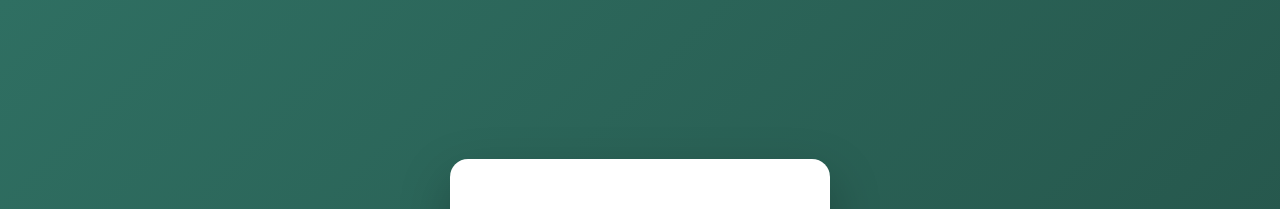
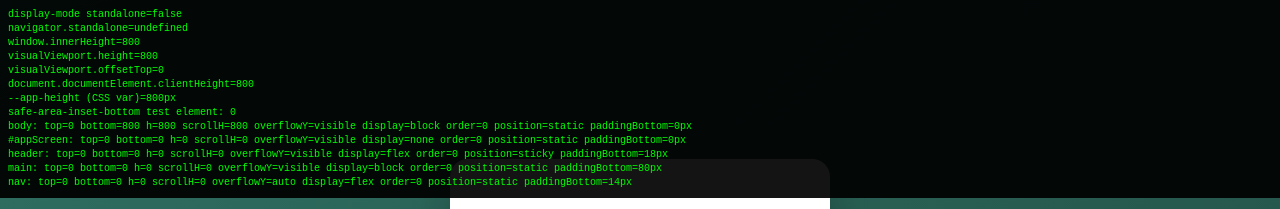
Before and after one commit to ecamus97/readtrack, a website: page public/index.html in a window 1280 px wide. Shown: the top 209 px of the page. Drawn offline with nearby package versions, Linux system fonts and the light colour scheme.

Commit message:
Force debug overlay on temporarily (iOS partitions localStorage between Safari and installed PWA)

```diff
--- a/public/index.html
+++ b/public/index.html
@@ -272,17 +272,14 @@
   <script src="https://cdnjs.cloudflare.com/ajax/libs/Chart.js/4.4.0/chart.umd.min.js"></script>
   <script src="app.js?v=8"></script>
 
-  <!-- Diagnostic overlay: add ?debug=1 to the URL (in Safari) once to show
-       real on-device measurements as readable on-screen text — for
-       screenshotting instead of guessing. The installed home-screen icon
-       always launches at "/" with no query string, so ?debug=1 alone would
-       never show up there — we also persist the flag in localStorage the
-       first time it's set, so it keeps showing even when launched from the
-       home-screen icon. Add ?debug=0 to turn it back off. -->
+  <!-- Diagnostic overlay — TEMPORARILY FORCED ON (no ?debug=1 needed) so it
+       shows up in the installed home-screen app too: iOS keeps Home Screen
+       web apps in a separate storage partition from Safari for the same
+       site, so a flag set via localStorage in Safari doesn't carry over to
+       the installed icon, which is why it never appeared there before.
+       Revert this back to a real on/off flag once the layout bug is found. -->
   <script>
-    if (location.search.includes('debug=1')) localStorage.setItem('__debug', '1');
-    if (location.search.includes('debug=0')) localStorage.removeItem('__debug');
-    if (location.search.includes('debug=1') || localStorage.getItem('__debug') === '1') {
+    if (true) {
       window.addEventListener('load', () => {
         setInterval(() => {
           const panel = document.getElementById('__debugPanel') || (() => {
```
